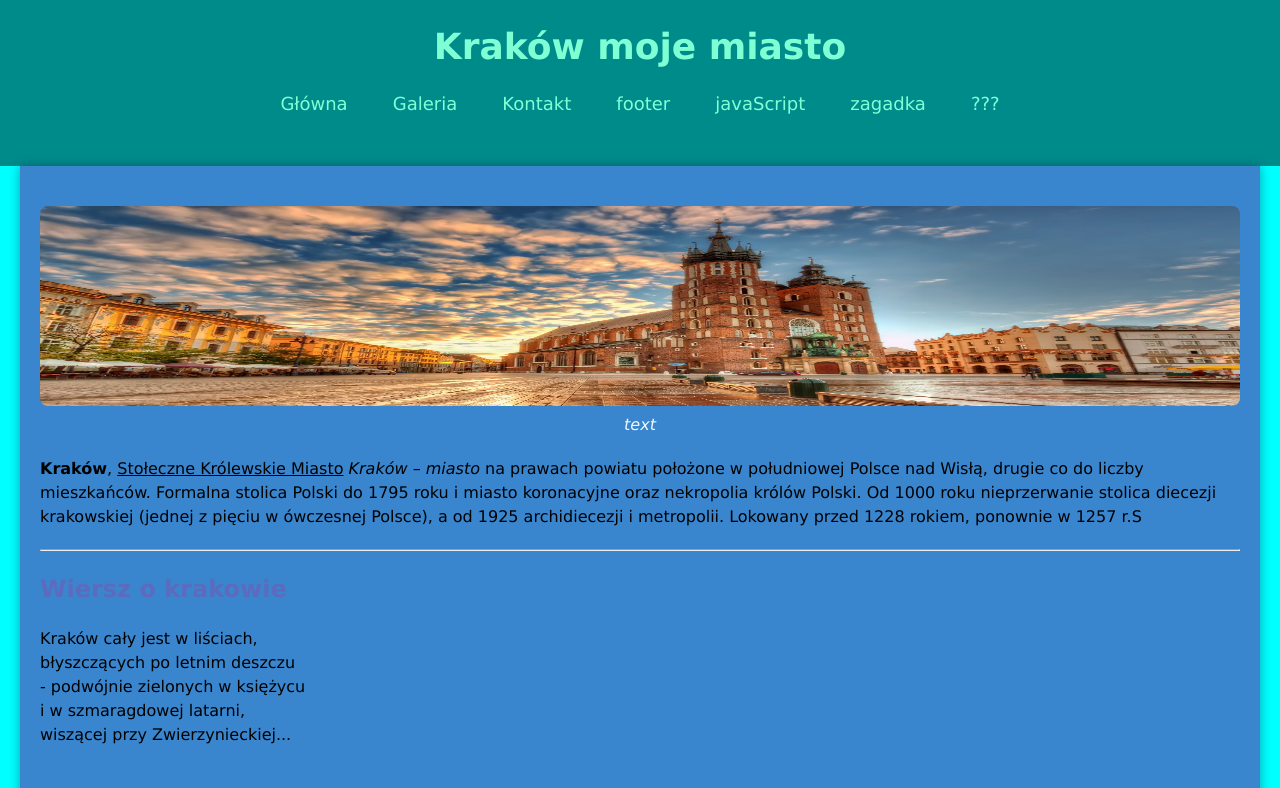
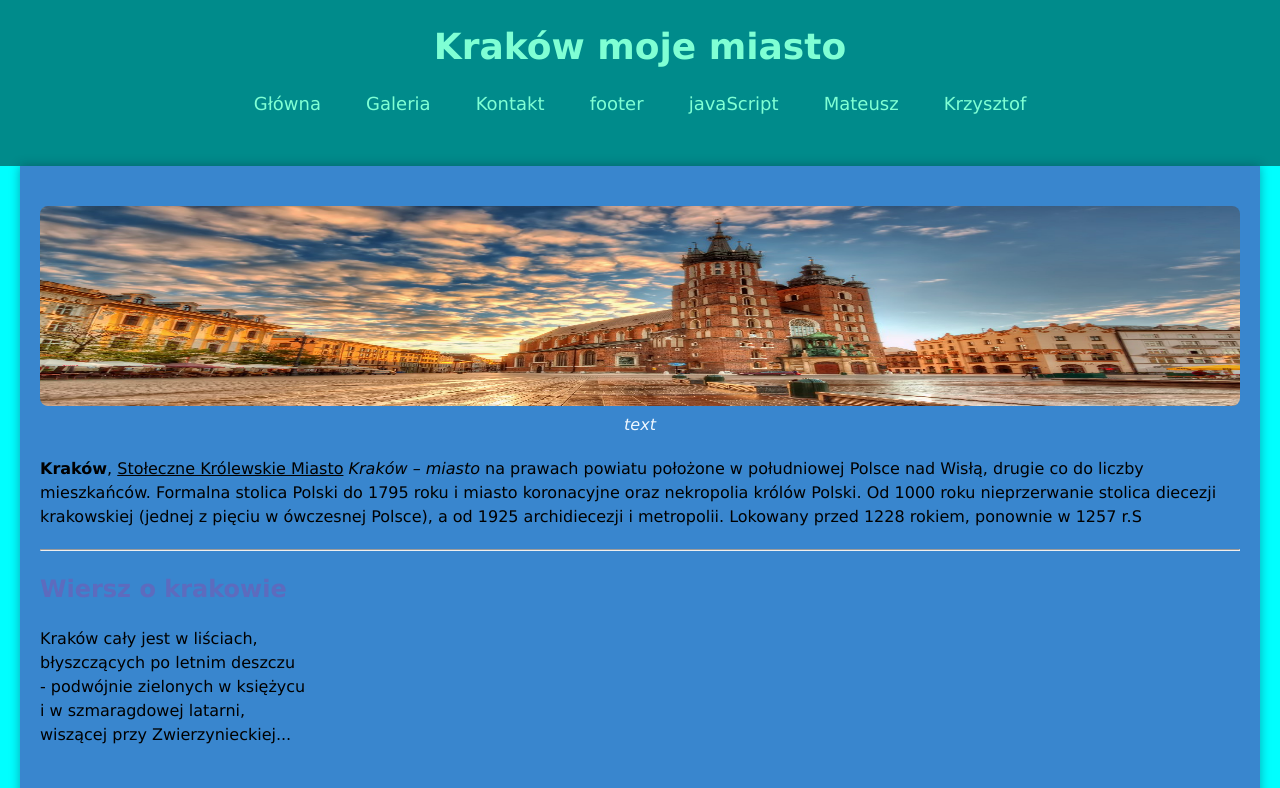
Before and after one commit to DRMALOT/HTML3a, a plain HTML site: page index.html in a window 1280 px wide. Shown: the top 788 px of the page. Drawn offline with Linux system fonts and the light colour scheme; a script that the page names is missing.

Commit message:
Update index.html

```diff
--- a/index.html
+++ b/index.html
@@ -16,8 +16,8 @@
 				<li><a href="kontakt.html" target="_blank">Kontakt</a></li>
 				<li><a href="#footer">footer</a></li>
 				<li><a href="js.html">javaScript</a></li>
-				<li><a href="https://rrrrrrrrrrryr.github.io/3a1projektwrona/">zagadka</a></li>
-				<li><a href="https://rrrrrrrrrryr.github.io/3a1WWWkrakow2024/">???</a></li>
+				<li><a href="https://rrrrrrrrrrryr.github.io/3a1projektwrona/">Mateusz</a></li>
+				<li><a href="https://rrrrrrrrrryr.github.io/3a1WWWkrakow2024/">Krzysztof</a></li>
 			</ul>
 		</nav>
 		<br>
```
